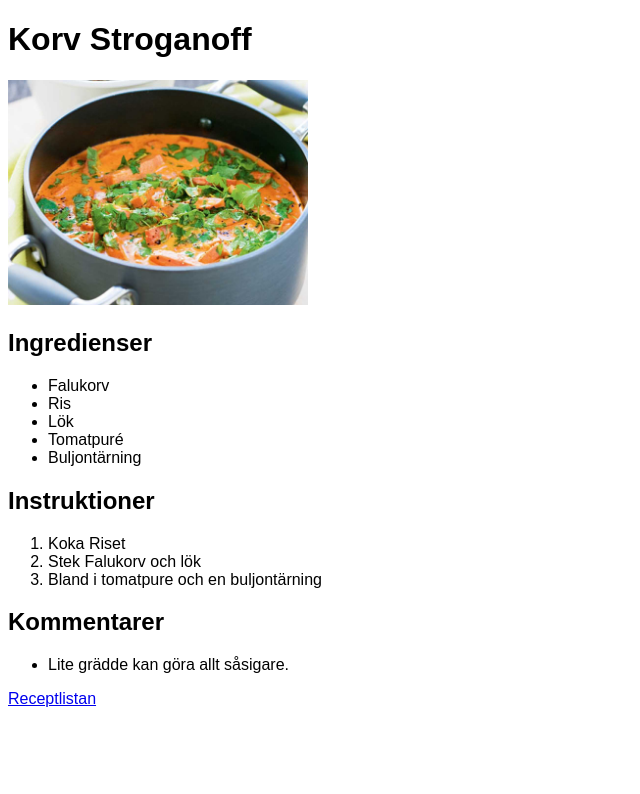
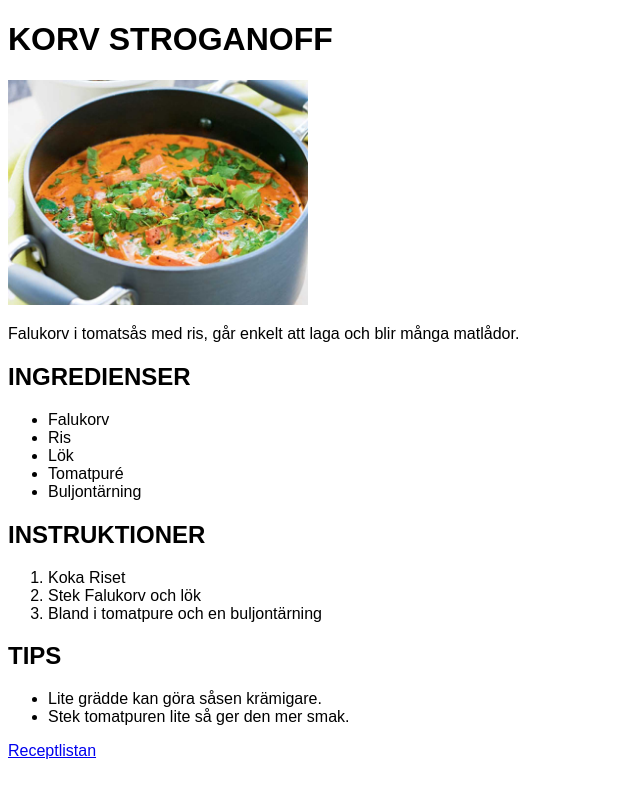
Before and after one commit to niclasfg/Niclas-Recipes, a plain HTML site: page recipes/KorvStroganoff.html in a window 1280 px wide. Shown: the whole page, without its empty margins (0-640 px from the left). Drawn offline with Linux system fonts and the light colour scheme; files that its build step writes are made by us from their sources.

Commit message:
Add simple styles (h, font, sizes) to all pages

```diff
--- a/recipes/KorvStroganoff.html
+++ b/recipes/KorvStroganoff.html
@@ -4,13 +4,15 @@
     <meta charset="UTF-8">
     <meta http-equiv="X-UA-Compatible" content="IE=edge">
     <meta name="viewport" content="width=device-width, initial-scale=1.0">
-    <link rel="stylesheet" href="style.css">
+    <link rel="stylesheet" href="../style.css">
     <title>Korv stroganoff</title>
 </head>
 <body>
     <h1>Korv Stroganoff</h1>
 
     <img src="../images/korvstroganoff.jpg" width="500" alt="Bild på Korv Stroganoff">
+
+    <p>Falukorv i tomatsås med ris, går enkelt att laga och blir många matlådor.</p>
 
     <h2>Ingredienser</h2>
     <ul>
@@ -28,9 +30,10 @@
         <li>Bland i tomatpure och en buljontärning</li>
     </ol>
 
-    <h2>Kommentarer</h2>
+    <h2>Tips</h2>
     <ul>
-        <li>Lite grädde kan göra allt såsigare.</li>
+        <li>Lite grädde kan göra såsen krämigare.</li>
+        <li>Stek tomatpuren lite så ger den mer smak.</li>
     </ul>
 
     <a href="../index.html">Receptlistan</a>
--- a/style.css
+++ b/style.css
@@ -1,7 +1,11 @@
 /* styles.css */
 
 * {
-    font-family: Arial, Helvetica, sans-serif;
+    font-family: Arial, Helvetica, sans-serif
+}
+
+h1,h2,h3,h4,h5,h6 {
+    text-transform: uppercase;
 }
 
 img {
```
Also changed, not shown: index.html (+2 -2 lines), recipes/Carbonara.html (+4 -2 lines), recipes/Pannkakor.html (+6 -4 lines).
